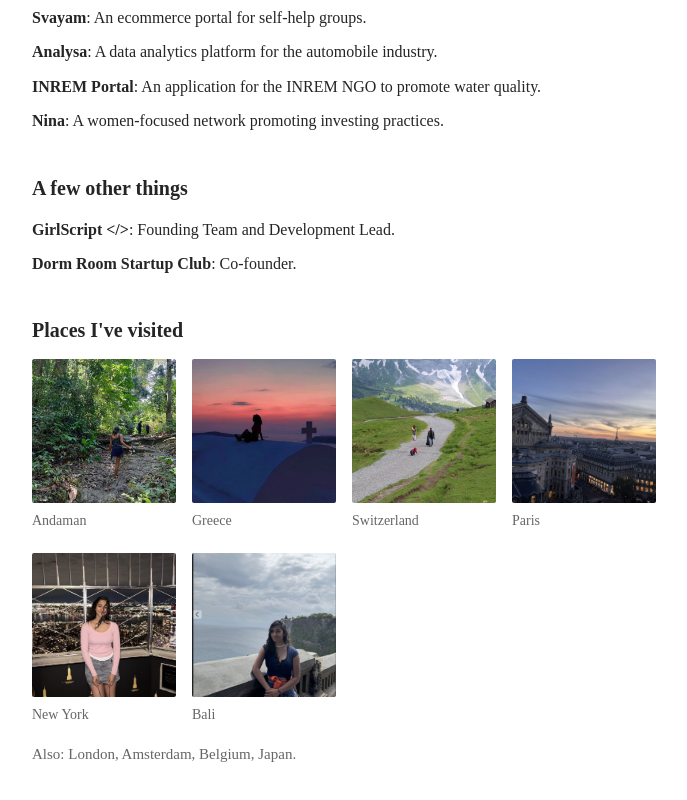
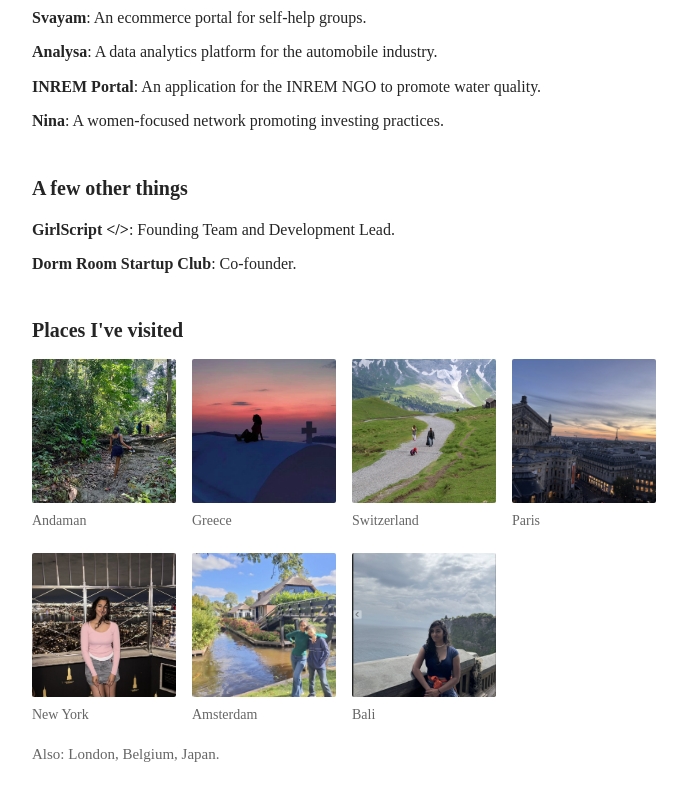
Before and after one commit to Arushigandhi/arushi-portfolio, a Next.js app: page / in a window 1280 px wide. Shown: the part 895-1695 px from the top of the page, without its empty margins (258-945 px from the left). Built offline with nearby package versions, Linux system fonts and the light colour scheme.

Commit message:
Add Amsterdam travel photo

```diff
--- a/src/app/page.tsx
+++ b/src/app/page.tsx
@@ -9,7 +9,7 @@ const places: { name: string; photo?: string }[] = [
   { name: "Paris", photo: "/assets/travel/paris.jpg" },
   { name: "London" },
   { name: "New York", photo: "/assets/travel/new-york.jpg" },
-  { name: "Amsterdam" },
+  { name: "Amsterdam", photo: "/assets/travel/amsterdam.jpg" },
   { name: "Belgium" },
   { name: "Japan" },
   { name: "Bali", photo: "/assets/travel/bali.jpg" },
```
Also changed, not shown: public/assets/travel/amsterdam.jpg (added).
